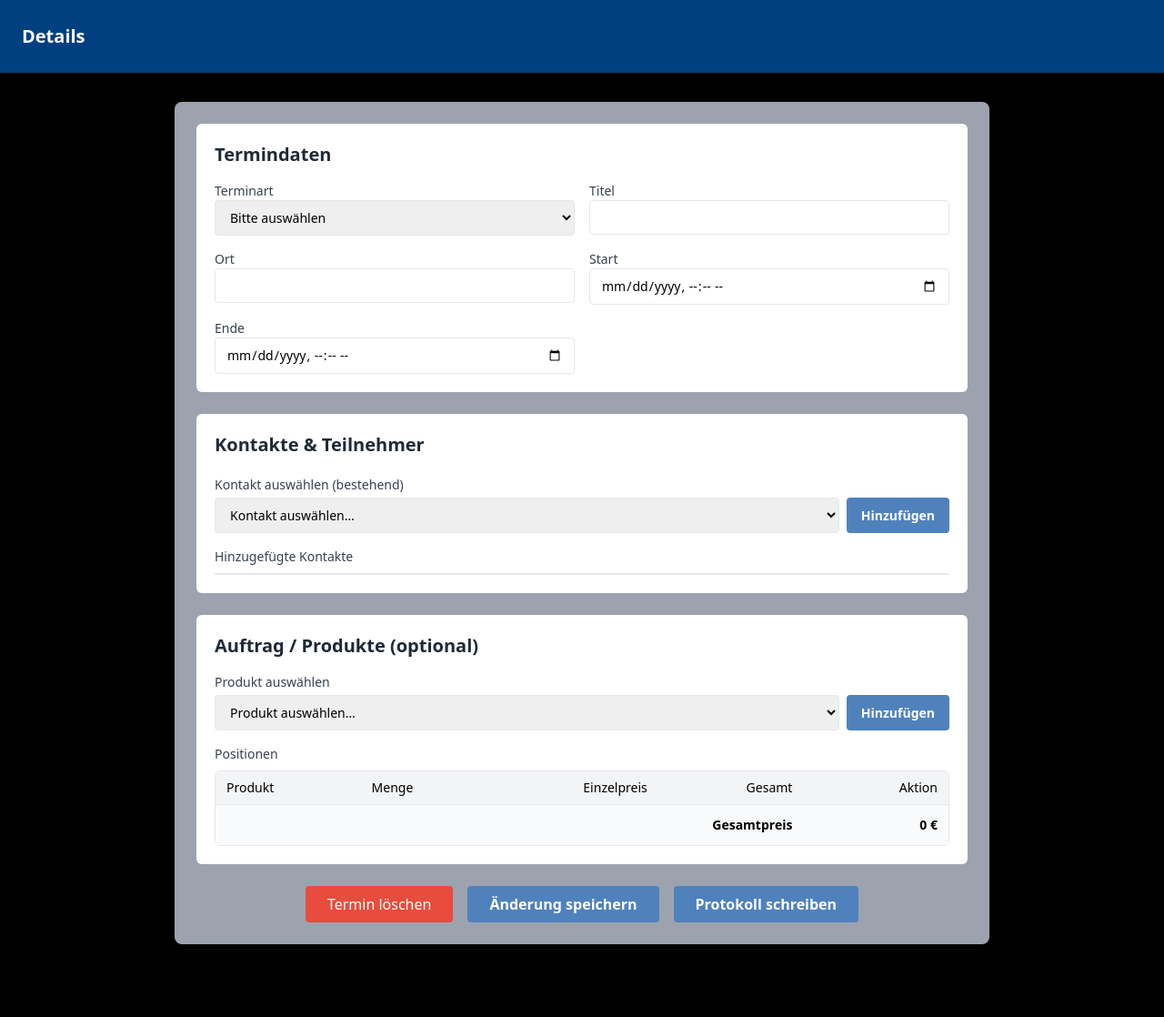
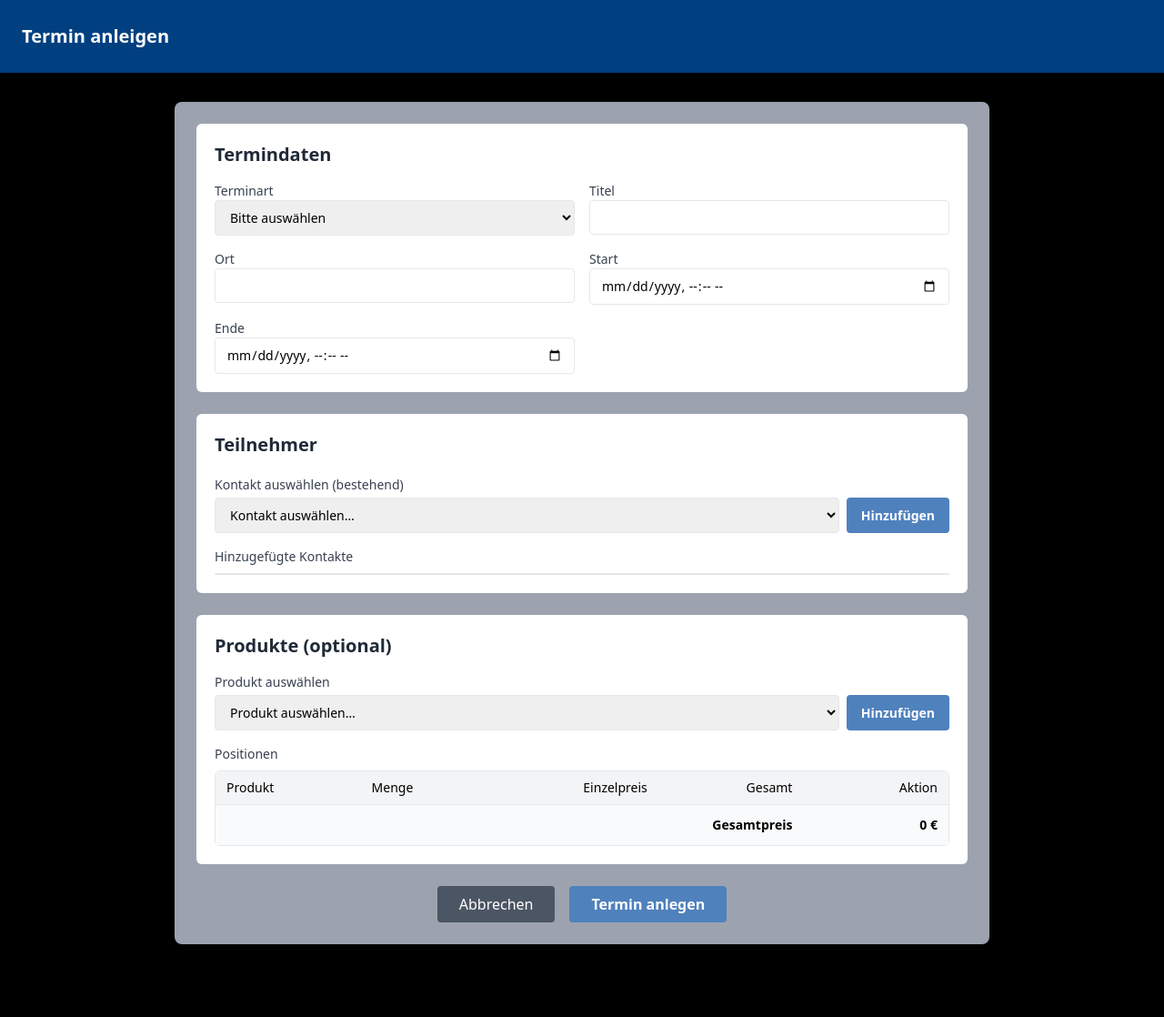
Before and after one commit to MrSlidingTackle/web_app_mobsys, a Flask app: template templates/new.html in a window 1280 px wide. Shown: the whole page at 91% size. Run offline with Flask 3, Linux system fonts and the light colour scheme; the template is opened without the code that fills it, so the values that code supplies are empty; some libraries are stand-ins or nearby versions.

Commit message:
✨ made it pretty ✨

```diff
--- a/templates/new.html
+++ b/templates/new.html
@@ -2,7 +2,7 @@
 <html lang="de">
 <head>
     <meta charset="UTF-8">
-    <title>Details</title>
+    <title>Termin anlegen</title>
     <script src="https://cdn.tailwindcss.com"></script>
 </head>
 
@@ -11,7 +11,7 @@
 <!-- Taskleiste -->
 <header class="fixed top-0 left-0 w-full h-20 bg-[#004080] z-50 flex items-center px-6">
     <h1 class="text-white text-xl font-semibold">
-        Details
+        Termin anleigen
     </h1>
 </header>
 
@@ -60,7 +60,7 @@
 
         <!-- ================= Kontakte & Teilnehmer ================= -->
         <div class="bg-white rounded-md p-5 space-y-5">
-            <h2 class="text-xl font-bold text-gray-800">Kontakte & Teilnehmer</h2>
+            <h2 class="text-xl font-bold text-gray-800">Teilnehmer</h2>
 
             <div class="space-y-4 text-sm">
 
@@ -80,7 +80,7 @@
                         <button
                             id="kontaktAddBtn"
                             type="button"
-                            class="px-4 py-2 rounded bg-[#4F81BD] text-white font-semibold hover:bg-blue-700 transition"
+                            class="px-4 py-2 rounded bg-[#4F81BD] text-white font-semibold hover:opacity-80 transition"
                         >
                             Hinzufügen
                         </button>
@@ -105,7 +105,7 @@
         <!-- ================= Auftrag / Produkte ================= -->
         <div class="bg-white rounded-md p-5 space-y-4">
             <h2 class="text-xl font-bold text-gray-800">
-                Auftrag / Produkte (optional)
+                Produkte (optional)
             </h2>
 
             <div class="space-y-4 text-sm">
@@ -129,7 +129,7 @@
                         <button
                             id="produktAddBtn"
                             type="button"
-                            class="px-4 py-2 rounded bg-[#4F81BD] text-white font-semibold hover:bg-blue-700 transition"
+                            class="px-4 py-2 rounded bg-[#4F81BD] text-white font-semibold hover:opacity-80 transition"
                         >
                             Hinzufügen
                         </button>
@@ -176,18 +176,13 @@
         <!-- ================= Aktionen ================= -->
         <div class="flex justify-center gap-4">
             <a href="/home">
-                <button class="px-6 py-2 rounded bg-[#E74C3C] text-white">
-                    Termin löschen
+                <button class="px-6 py-2 rounded bg-gray-600 text-white hover:opacity-80 transition">
+                    Abbrechen
                 </button>
             </a>
-            <button onclick="saveData(2)" class="px-6 py-2 rounded bg-[#4F81BD] text-white font-semibold">
-                Änderung speichern
+            <button onclick="saveData(2)" class="px-6 py-2 rounded bg-[#4F81BD] text-white font-semibold hover:opacity-80 transition">
+                Termin anlegen
             </button>
-            <a href="/protocol">
-                <button class="px-6 py-2 rounded bg-[#4F81BD] text-white font-semibold">
-                    Protokoll schreiben
-                </button>
-            </a>
         </div>
 
     </section>
```
Also changed, not shown: templates/contact.html (+5 -5 lines), templates/details.html (+10 -5 lines), templates/index.html (+6 -15 lines).
